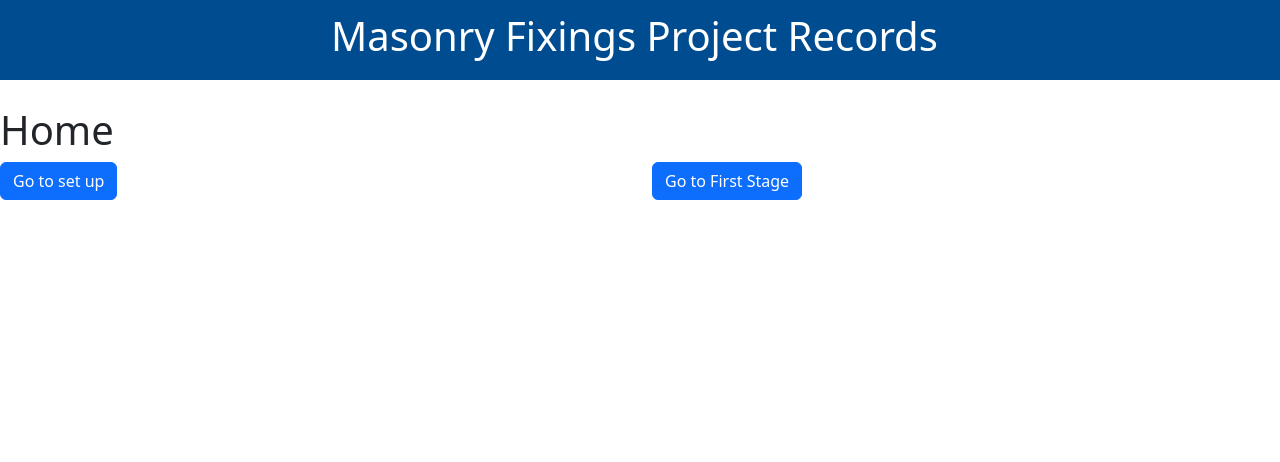
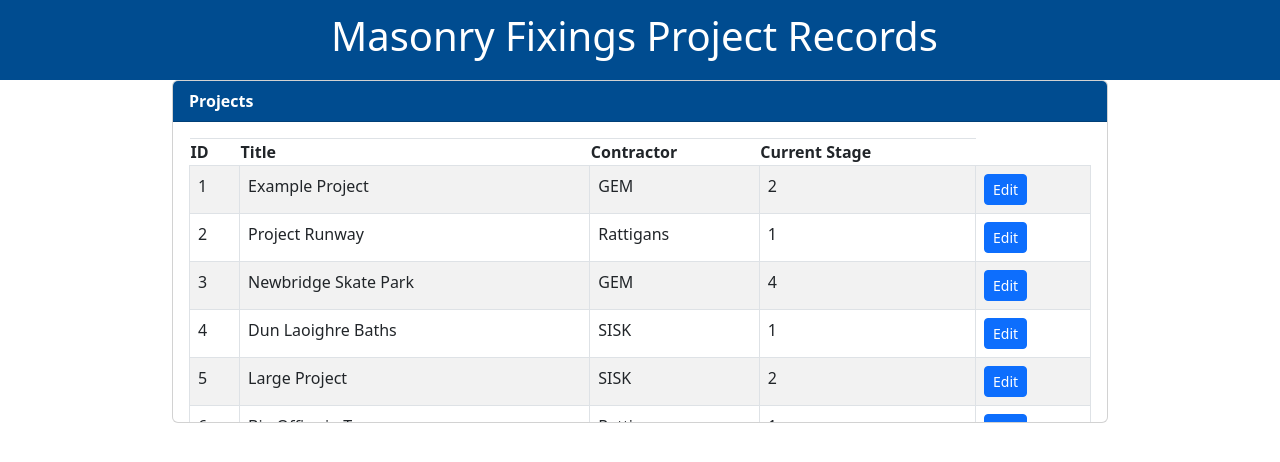
Before and after one commit to carrold8/MasonryFixingsProjectRecord, a React (Create React App) app in the folder masonry-project-record/: page /home in a window 1280 px wide. Shown: the top 462 px of the page. Built offline with nearby package versions, Linux system fonts and the light colour scheme; sample sign-in values are in the browser's storage.

Commit message:
Setting up projects section

```diff
--- a/masonry-project-record/package.json
+++ b/masonry-project-record/package.json
@@ -10,6 +10,7 @@
     "react": "^18.2.0",
     "react-bootstrap": "^2.7.0",
     "react-dom": "^18.2.0",
+    "react-icons": "^4.7.1",
     "react-router-dom": "^6.6.2",
     "react-scripts": "5.0.1",
     "web-vitals": "^2.1.4"
--- a/masonry-project-record/src/Components/Pages/Home/Home.js
+++ b/masonry-project-record/src/Components/Pages/Home/Home.js
@@ -1,26 +1,20 @@
 import React from "react";
-import {Button, Row, Col} from 'react-bootstrap';
-import { useNavigate } from "react-router-dom";
+import { Row, Col} from 'react-bootstrap';
+import ProjectsTable from "../Projects/ProjectsTable/ProjectsTable";
+import { ProjectsData } from "../../../TempData/ProjectsData";
 
 function Home(){
 
-    const navigate = useNavigate();
 
     return(
-        <div style={{marginTop: '2%'}}>
-            <div>
-                <h1>Home</h1>
+        <div >
+            <div style={{width: '100%', display: 'flex', justifyContent: "center", alignItems: "center"}}>
+                <Row style={{width: '75%'}}>
+                    <Col>
+                        <ProjectsTable projectsData={ProjectsData}/>
+                    </Col>
+                </Row>
             </div>
-
-            <Row>
-                <Col>
-                    <Button onClick={() => navigate('/project-setup')}>Go to set up</Button>
-                </Col>
-                <Col>
-                    <Button onClick={() => navigate('/first-stage')}>Go to First Stage</Button>
-                </Col>
-            </Row>
-
         </div>
     );
 }
--- /dev/null
+++ b/masonry-project-record/src/Components/Pages/Projects/ProjectsTable/ProjectsTable.js
@@ -0,0 +1,68 @@
+import React from "react";
+import {Card, Row, Col, Button, Table} from 'react-bootstrap';
+import { MsnryBlue } from "../../../../Constants/Constants";
+
+function ProjectsTable({projectsData}){
+
+    const headerColumns = ["ID", "Title", "Contractor", "Current Stage"];
+
+    const handleClick = (data) => {
+
+        localStorage.setItem("ProjectData", JSON.stringify(data));
+
+    }
+
+    const thData = () => {
+
+        return headerColumns.map((data, index) => {
+            return(
+                <th key={index}>{data}</th>
+            )
+        })
+    }
+
+    const tdData = () => {
+
+        return projectsData.map((data, index) => {
+
+            return (
+                <tr key={index}>
+                    <td>{data.id}</td>
+                    <td>{data.title}</td>
+                    <td>{data.contractor}</td>
+                    <td>{data.currentStage}</td>
+                    <td><Button size="sm" onClick={() => handleClick(data)}>Edit</Button></td>
+                </tr>
+            );
+
+        })
+
+
+    }
+
+
+    return(
+
+        <Card>
+            <Card.Header style={{color: "white", backgroundColor: MsnryBlue, fontWeight: "bold"}}>
+                <Row>
+                    <Col sm={10}>
+                        Projects
+                    </Col>
+                </Row>
+            </Card.Header>
+            <Card.Body style={{height: '300px', overflow: "auto"}}>
+                <Table striped bordered hover>
+                    <thead>
+                        {thData()}
+                    </thead>
+                    <tbody>
+                        {tdData()}
+                    </tbody>
+                </Table>
+            </Card.Body>
+
+        </Card>
+    );
+}
+export default ProjectsTable;
--- /dev/null
+++ b/masonry-project-record/src/Constants/Constants.js
@@ -0,0 +1,2 @@
+
+export const MsnryBlue = '#004c90';
--- /dev/null
+++ b/masonry-project-record/src/TempData/ProjectsData.js
@@ -0,0 +1,47 @@
+
+
+export const ProjectsData = [
+    {
+        id: 1,
+        title: "Example Project",
+        contractor: "GEM",
+        currentStage: 2
+    },
+    {
+        id: 2,
+        title: "Project Runway",
+        contractor: "Rattigans",
+        currentStage: 1
+    },
+    {
+        id: 3,
+        title: "Newbridge Skate Park",
+        contractor: "GEM",
+        currentStage: 4
+    },
+    {
+        id: 4,
+        title: "Dun Laoighre Baths",
+        contractor: "SISK",
+        currentStage: 1
+    },
+    {
+        id: 5,
+        title: "Large Project",
+        contractor: "SISK",
+        currentStage: 2
+    },
+    {
+        id: 6,
+        title: "Big Office in Town",
+        contractor: "Rattigans ",
+        currentStage: 1
+    },
+    {
+        id: 7,
+        title: "Stadium in Limerick",
+        contractor: "GEM",
+        currentStage: 3
+    },
+
+]
```
Also changed, not shown: masonry-project-record/src/Components/Pages/Projects/ProjectStages/ProjectStageCards/ProjectStageCards.css (added), masonry-project-record/src/Components/Pages/Projects/ProjectStages/ProjectStageCards/ProjectStageCards.js (added), masonry-project-record/src/Components/Pages/Projects/ProjectStages/ProjectStages.js (added), masonry-project-record/src/Components/Pages/Projects/Projects.js (added), 1 other file (tests, documents, lock files or other folders).
